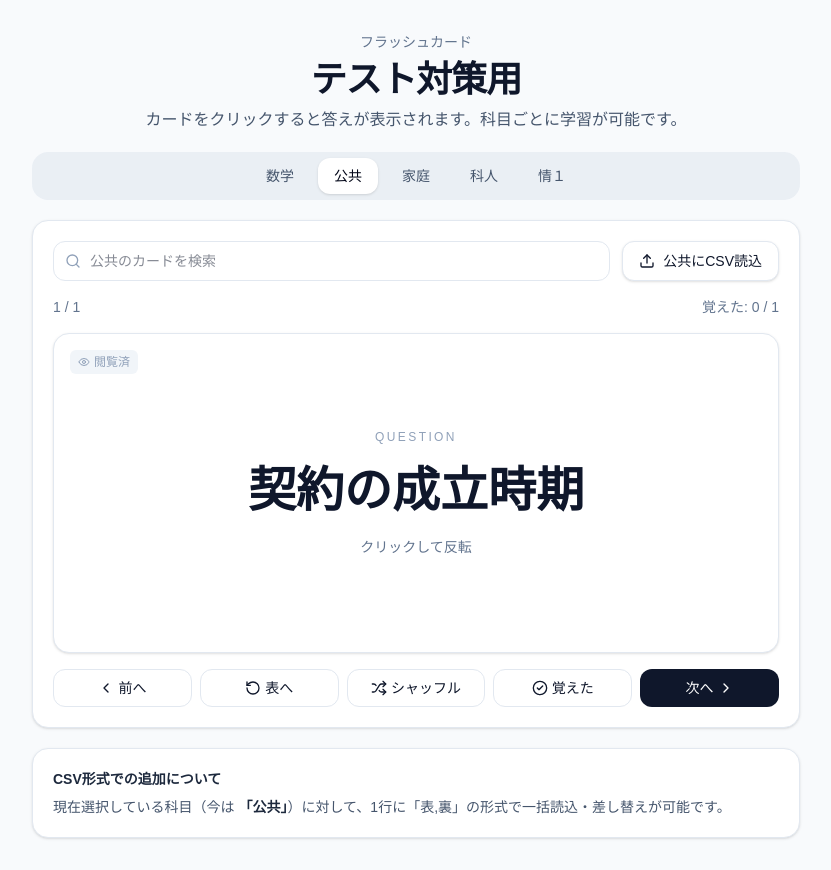
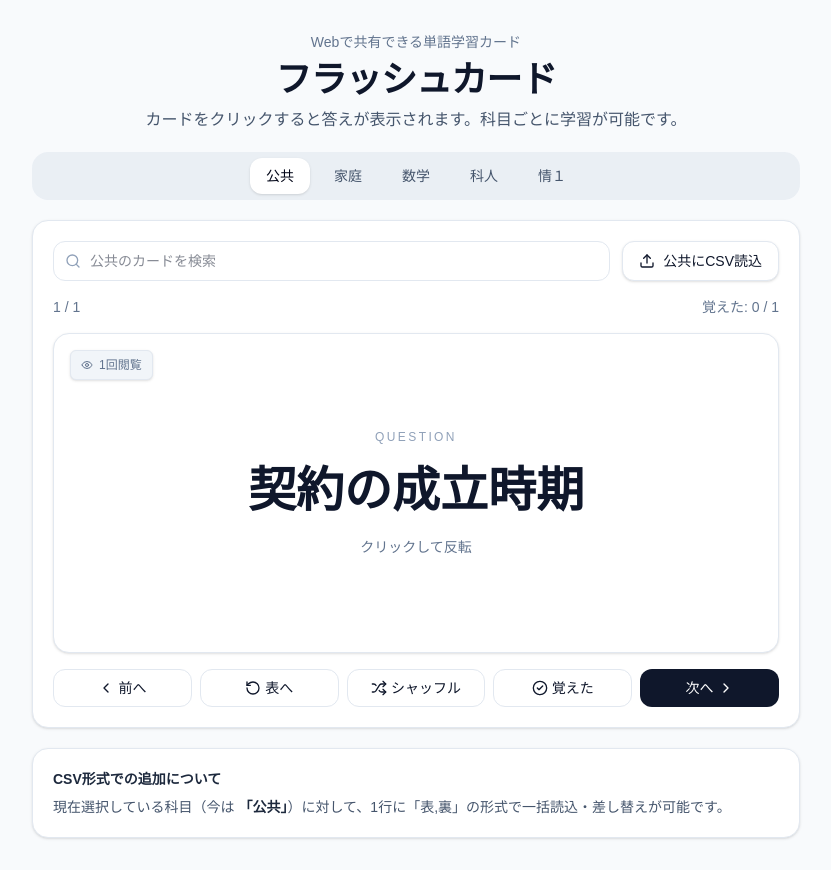
Before and after one commit to time-reo/flashcard-app, a Next.js app: page / in a window 1280 px wide. Shown: the whole page, without its empty margins (224-1055 px from the left). Built offline with nearby package versions, Linux system fonts and the light colour scheme.

Commit message:
Update page.tsx

```diff
--- a/app/page.tsx
+++ b/app/page.tsx
@@ -1,11 +1,11 @@
 "use client";
 
-import React, { useMemo, useState, useEffect } from "react";
+import React, { useMemo, useState, useEffect, useRef } from "react";
 import { motion, AnimatePresence } from "framer-motion";
-import { RotateCcw, Shuffle, ChevronLeft, ChevronRight, CheckCircle2, Upload, Search, Eye, Check } from "lucide-react";
+import { RotateCcw, Shuffle, ChevronLeft, ChevronRight, CheckCircle2, Upload, Search, Eye, Check, Sparkles } from "lucide-react";
 
 // 科目のリスト
-const CATEGORIES = ["数学", "公共", "家庭", "科人", "情１"] as const;
+const CATEGORIES = ["公共", "家庭", "数学", "科人", "情１"] as const;
 type Category = typeof CATEGORIES[number];
 
 // 初期カードデータ（各科目にサンプルを配置）
@@ -41,19 +41,23 @@ function shuffleArray<T>(array: T[]): T[] {
 
 export default function FlashcardWebPrototype() {
   const [cards, setCards] = useState(initialCards);
+  // 初期カテゴリを「公共」に変更
   const [selectedCategory, setSelectedCategory] = useState<Category>("公共");
   const [index, setIndex] = useState(0);
   const [flipped, setFlipped] = useState(false);
   const [known, setKnown] = useState<Record<string, boolean>>({});
-  const [viewed, setViewed] = useState<Record<string, boolean>>({}); // 既出（閲覧済み）の状態管理
+
+  // 閲覧回数を記録するステート（文字列：回数）
+  const [viewedCount, setViewedCount] = useState<Record<string, number>>({});
+  // 直前に見たカードを記録して、連続でカウントアップするのを防ぐ
+  const lastViewed = useRef<string | null>(null);
+
   const [query, setQuery] = useState("");
 
-  // 1. まず選択された科目のカードだけに絞り込む
   const categoryCards = useMemo(() => {
     return cards.filter((card) => card.category === selectedCategory);
   }, [cards, selectedCategory]);
 
-  // 2. その中から検索クエリでさらに絞り込む
   const filteredCards = useMemo(() => {
     const q = query.trim().toLowerCase();
     if (!q) return categoryCards;
@@ -65,17 +69,23 @@ export default function FlashcardWebPrototype() {
   const safeIndex = Math.min(index, Math.max(filteredCards.length - 1, 0));
   const current = filteredCards[safeIndex];
 
-  // 全カードのうち、現在の科目で覚えた数をカウント
   const knownCount = useMemo(() => {
     return categoryCards.filter((card) => known[card.front]).length;
   }, [categoryCards, known]);
 
-  // カードが表示されたら「既出（閲覧済み）」に記録する
+  // カードが表示されたら閲覧回数を+1する
   useEffect(() => {
-    if (current) {
-      setViewed((prev) => ({ ...prev, [current.front]: true }));
+    if (current && lastViewed.current !== current.front) {
+      setViewedCount((prev) => ({
+        ...prev,
+        [current.front]: (prev[current.front] || 0) + 1,
+      }));
+      lastViewed.current = current.front;
     }
   }, [current]);
+
+  // 現在のカードの閲覧回数を取得
+  const currentViewCount = current ? (viewedCount[current.front] || 0) : 0;
 
   const goTo = (nextIndex: number) => {
     if (!filteredCards.length) return;
@@ -89,13 +99,11 @@ export default function FlashcardWebPrototype() {
     const text = await file.text();
     const parsed = parseCsv(text);
     if (parsed.length) {
-      // 読み込んだカードに現在のカテゴリを付与
       const newCategoryCards = parsed.map((card) => ({
         ...card,
         category: selectedCategory,
       }));
 
-      // 他の科目のカードは残しつつ、現在の科目のカードを差し替える
       setCards((prev) => [
         ...prev.filter((card) => card.category !== selectedCategory),
         ...newCategoryCards,
@@ -111,8 +119,8 @@ export default function FlashcardWebPrototype() {
     <div className="min-h-screen bg-slate-50 text-slate-900 p-4 md:p-8">
       <div className="mx-auto max-w-3xl space-y-5">
         <header className="space-y-2 text-center">
-          <p className="text-sm font-medium text-slate-500">フラッシュカード</p>
-          <h1 className="text-3xl md:text-4xl font-bold tracking-tight">テスト対策用</h1>
+          <p className="text-sm font-medium text-slate-500">Webで共有できる単語学習カード</p>
+          <h1 className="text-3xl md:text-4xl font-bold tracking-tight">フラッシュカード</h1>
           <p className="text-slate-600">カードをクリックすると答えが表示されます。科目ごとに学習が可能です。</p>
         </header>
 
@@ -126,6 +134,7 @@ export default function FlashcardWebPrototype() {
                 setIndex(0);
                 setFlipped(false);
                 setQuery("");
+                lastViewed.current = null; // タブ切り替え時にリセット
               }}
               className={`px-4 py-2 text-sm font-medium rounded-xl transition-all ${
                 selectedCategory === category
@@ -182,10 +191,15 @@ export default function FlashcardWebPrototype() {
                   >
                     {current && (
                       <>
-                        {/* 左上：既出（閲覧済み）の目印 */}
-                        {viewed[current.front] && (
-                          <div className="absolute top-4 left-4 inline-flex items-center gap-1 text-xs font-medium text-slate-400 bg-slate-100 px-2 py-1 rounded-md">
-                            <Eye className="h-3 w-3" /> 閲覧済
+                        {/* 左上：閲覧回数による成長バッジ */}
+                        {currentViewCount > 0 && (
+                          <div className={`absolute top-4 left-4 inline-flex items-center gap-1.5 text-xs font-medium px-2.5 py-1.5 rounded-md shadow-sm transition-colors ${
+                            currentViewCount >= 5 ? "bg-amber-100 text-amber-700 border border-amber-200" :
+                            currentViewCount >= 3 ? "bg-emerald-50 text-emerald-700 border border-emerald-200" :
+                            "bg-slate-100 text-slate-500 border border-slate-200"
+                          }`}>
+                            {currentViewCount >= 5 ? <Sparkles className="h-3.5 w-3.5 text-amber-500" /> : <Eye className="h-3 w-3" />}
+                            {currentViewCount >= 5 ? `${currentViewCount}回目！頑張ってますね✨` : `${currentViewCount}回閲覧`}
                           </div>
                         )}
 
@@ -228,12 +242,12 @@ export default function FlashcardWebPrototype() {
               <button
                 className="inline-flex items-center justify-center rounded-xl border border-slate-200 bg-white px-4 py-2 text-sm font-medium hover:bg-slate-100 disabled:opacity-50"
                 onClick={() => {
-                  // 現在の科目のカードだけをシャッフルする
                   const otherCategoryCards = cards.filter((card) => card.category !== selectedCategory);
                   const shuffled = shuffleArray(categoryCards);
                   setCards([...otherCategoryCards, ...shuffled]);
                   setIndex(0);
                   setFlipped(false);
+                  lastViewed.current = null; // シャッフル時にもカウントが正しく動くようにリセット
                 }}
                 disabled={!filteredCards.length}
               >
```
